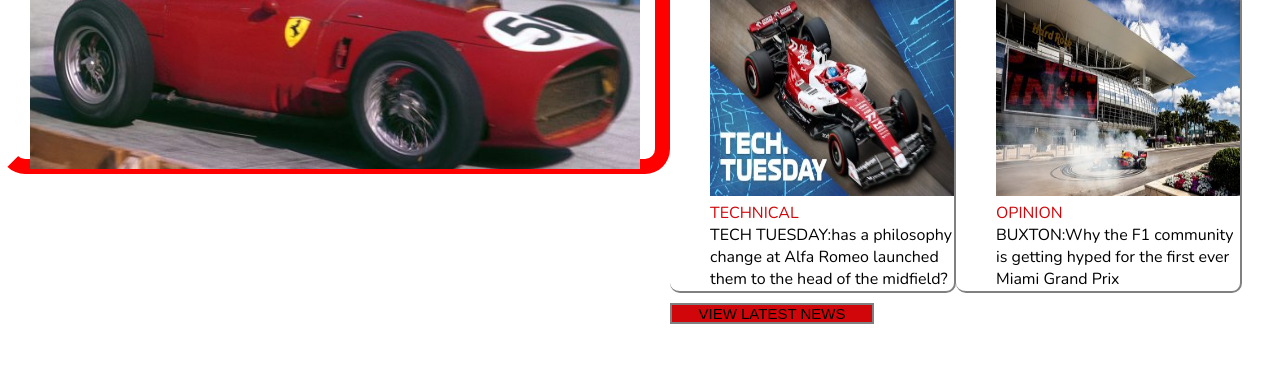
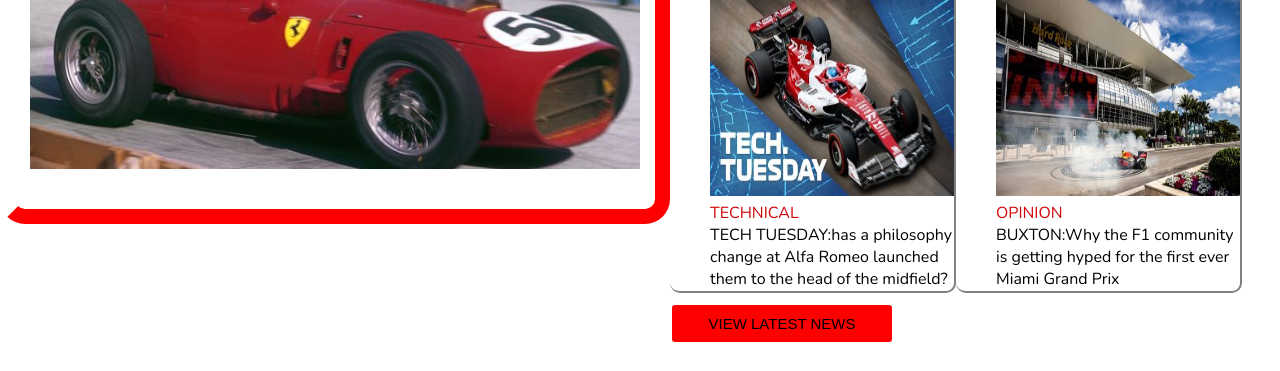
Before and after one commit to austy11/MINIF1_CLONE_WEBSITE, a plain HTML site: page index.html in a window 1280 px wide. Shown: the part 429-800 px from the top of the page. Drawn offline with nearby package versions, Linux system fonts and the light colour scheme.

Commit message:
added assests folder with resources required for main html code

```diff
--- a/assets/index.css
+++ b/assets/index.css
@@ -25,7 +25,7 @@
     border-right: 15px solid red;
     border-left: 15px solid white;
     border-radius: 25px;
-    height: 450px;
+    max-height: 500px;
     width: 50%;
 
 }
@@ -54,8 +54,6 @@
 }
 a:hover{
     color: rgb(209, 6, 10);
-
-
 }
 .heading{
     color: rgb(209, 6, 10);
@@ -144,11 +142,10 @@
 }
 #button1{
     width: 200px;
-    padding: auto;
+    padding: 10px;
     font-size: 15px;
-    background-color: rgb(209, 6, 10);
+    background-color: red;
     color: white;
-    border: 2px solid gray;
-
-
+    border: 2px solid white;
+    border-radius: 5px;
 }
```
